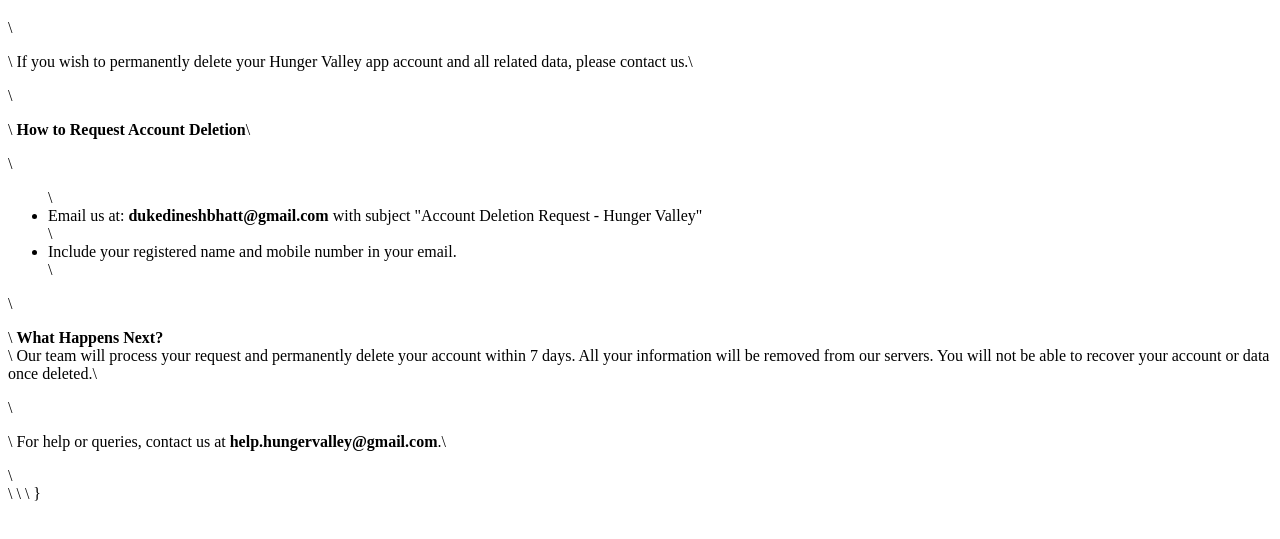
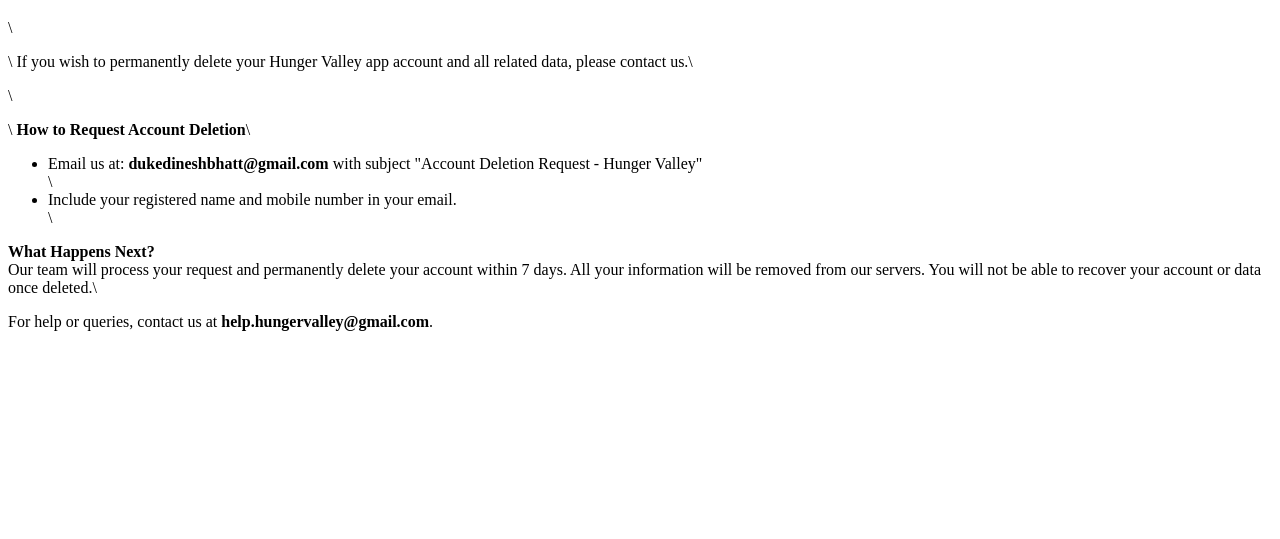
Before and after one commit to DukeDineshBhatt/privacy-policy, a plain HTML site: page account-deletion.html in a window 1280 px wide. Shown: the part 105-644 px from the top of the page. Drawn offline with Linux system fonts and the light colour scheme.

Commit message:
Refactor account deletion instructions in HTML

```diff
--- a/account-deletion.html
+++ b/account-deletion.html
@@ -1,5 +1,3 @@
-
-
 <!DOCTYPE html>
 <html lang="en">
 <head>
@@ -20,19 +18,18 @@
   </p>\
   <p>\
     <b>How to Request Account Deletion</b>\
-  </p>\
-  <ul>\
+  </p>
+  <ul>
     <li>Email us at: <b>dukedineshbhatt@gmail.com</b> with subject "Account Deletion Request - Hunger Valley"</li>\
     <li>Include your registered name and mobile number in your email.</li>\
-  </ul>\
-  <p>\
-    <b>What Happens Next?</b><br>\
+  </ul>
+  <p>
+    <b>What Happens Next?</b><br>
     Our team will process your request and permanently delete your account within 7 days. All your information will be removed from our servers. You will not be able to recover your account or data once deleted.\
-  </p>\
-  <p>\
-    For help or queries, contact us at <b>help.hungervalley@gmail.com</b>.\
-  </p>\
-</main>\
-</body>\
-</html>\
-}
+  </p>
+  <p>
+    For help or queries, contact us at <b>help.hungervalley@gmail.com</b>.
+  </p>
+</main>
+</body>
+</html>
```
